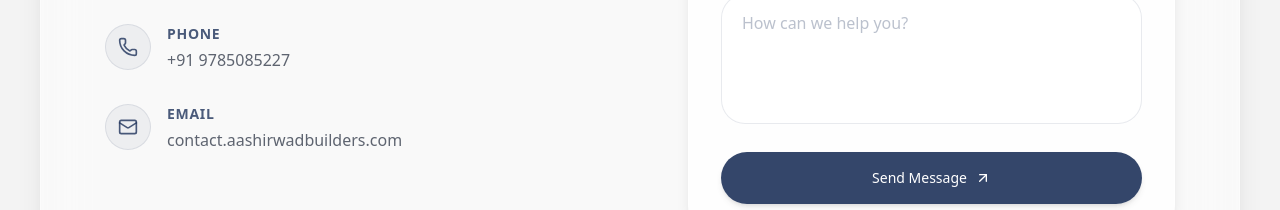
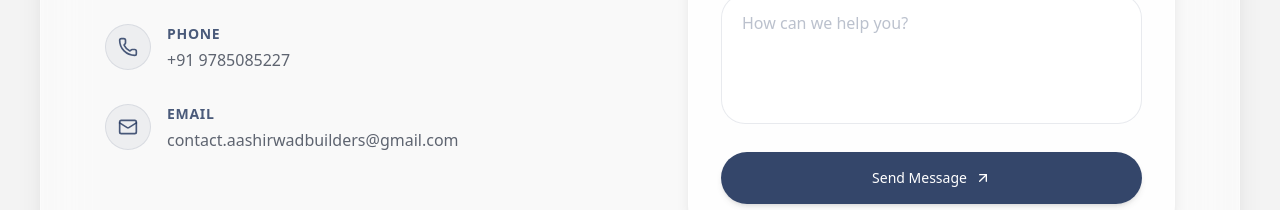
Before and after one commit to PrateekKumar15/AashirwadBuilders, a Next.js app: page / in a window 1280 px wide. Shown: the part 4020-4230 px from the top of the page. Built offline with nearby package versions, Linux system fonts and the light colour scheme; a web font is replaced by a local one.

Commit message:
feat: add ContactUs component with EmailJS integration and upload supporting assets

```diff
--- a/src/components/ContactUs.tsx
+++ b/src/components/ContactUs.tsx
@@ -112,7 +112,7 @@ export default function ContactUs() {
               </div>
               <div className="flex flex-col">
                 <span className="text-sm font-bold text-primary/80 uppercase tracking-wider mb-1">Email</span>
-                <a href="mailto:contact.aashirwadbuilders.com" className="text-muted-foreground font-normal hover:text-primary/90 transition-colors">contact.aashirwadbuilders.com</a>
+                <a href="mailto:contact.aashirwadbuilders@gmail.com" className="text-muted-foreground font-normal hover:text-primary/90 transition-colors">contact.aashirwadbuilders@gmail.com</a>
               </div>
             </motion.div>
           </div>
```
